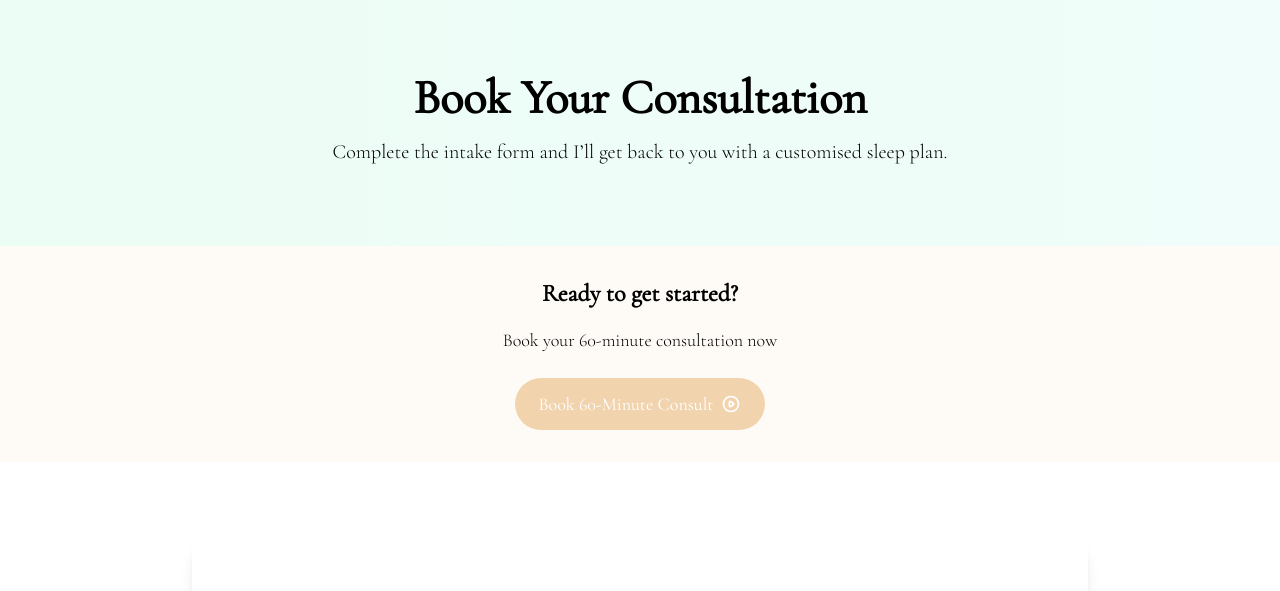
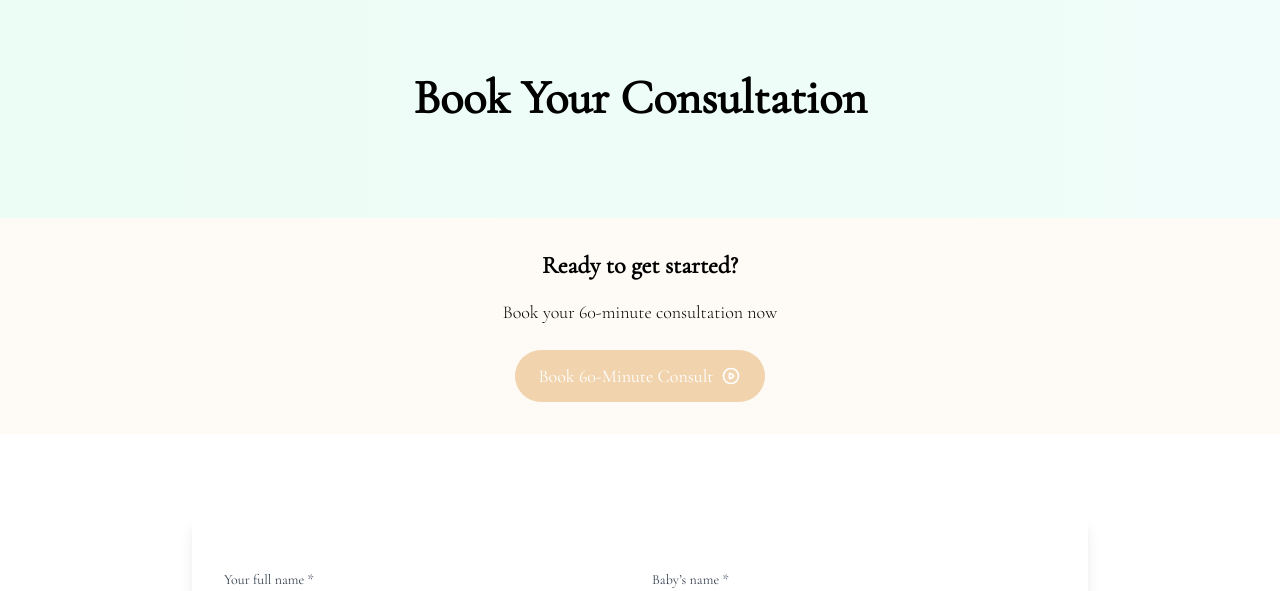
Before and after one commit to Matthewjmiller07/Thyme4Sleep, an Astro site: page /contact in a window 1280 px wide. Shown: the part 134-725 px from the top of the page. Built offline with nearby package versions, Linux system fonts and the light colour scheme; Astro itself is replaced by a stand-in of ours; a web font is replaced by a local one.

Commit message:
updated intake form

```diff
--- a/src/pages/contact.astro
+++ b/src/pages/contact.astro
@@ -9,7 +9,6 @@ const pageDescription = 'Fill out our intake form to begin your personalised sle
   <section class="py-20 bg-gradient-to-r from-emerald-50 to-teal-50 text-center">
     <div class="container mx-auto px-4">
       <h1 class="text-4xl md:text-5xl font-bold mb-4 text-black">Book Your Consultation</h1>
-      <p class="text-xl text-black max-w-3xl mx-auto">Complete the intake form and I’ll get back to you with a customised sleep plan.</p>
     </div>
   </section>
 
```
